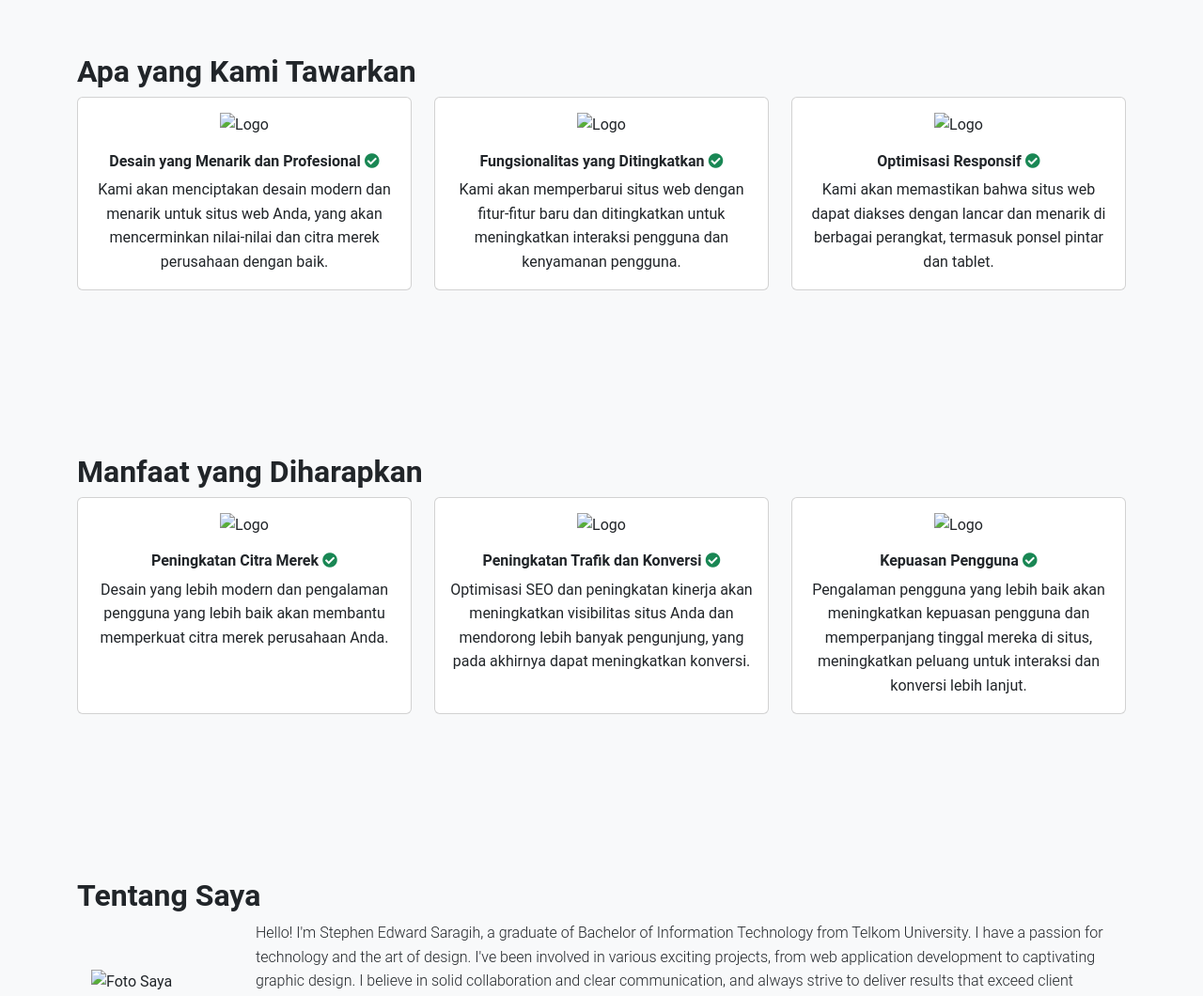
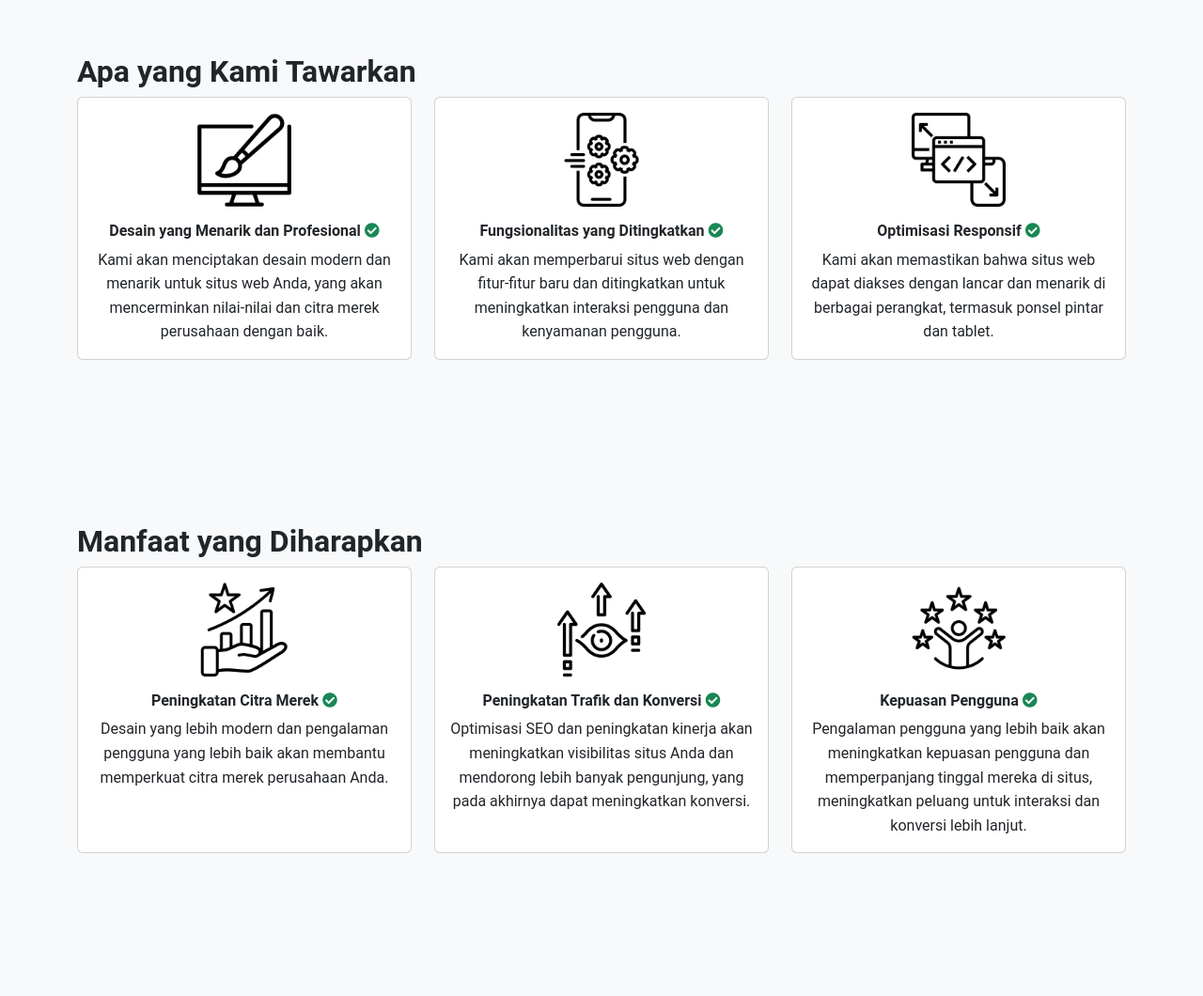
Before and after one commit to stephensaragih/webdev, a plain HTML site: page index.html in a window 1280 px wide. Shown: the part 480-1540 px from the top of the page at 94% size. Drawn offline with nearby package versions, Linux system fonts and the light colour scheme.

Commit message:
index.html

```diff
--- a/index.html
+++ b/index.html
@@ -59,7 +59,7 @@
                 <div class="col-lg-4 mb-4">
                     <div class="card h-100">
                         <div class="card-body text-center">
-                            <img src="img/1.design.png" alt="Logo" class="img-fluid mb-3" width="100">
+                            <img src="1.design.png" alt="Logo" class="img-fluid mb-3" width="100">
                             <h5 class="card-title">Desain yang Menarik dan Profesional <i class="fas fa-check-circle text-success"></i></h5>
                             <p class="card-text">Kami akan menciptakan desain modern dan menarik untuk situs web Anda, yang akan mencerminkan nilai-nilai dan citra merek perusahaan dengan baik.</p>
                         </div>
@@ -68,7 +68,7 @@
                 <div class="col-lg-4 mb-4">
                     <div class="card h-100">
                         <div class="card-body text-center">
-                            <img src="img/2.function.png" alt="Logo" class="img-fluid mb-3" width="100">
+                            <img src="2.function.png" alt="Logo" class="img-fluid mb-3" width="100">
                             <h5 class="card-title">Fungsionalitas yang Ditingkatkan <i class="fas fa-check-circle text-success"></i></h5>
                             <p class="card-text">Kami akan memperbarui situs web dengan fitur-fitur baru dan ditingkatkan untuk meningkatkan interaksi pengguna dan kenyamanan pengguna.</p>
                         </div>
@@ -77,7 +77,7 @@
                 <div class="col-lg-4 mb-4">
                     <div class="card h-100">
                         <div class="card-body text-center">
-                            <img src="img/3.responsive.png" alt="Logo" class="img-fluid mb-3" width="100">
+                            <img src="3.responsive.png" alt="Logo" class="img-fluid mb-3" width="100">
                             <h5 class="card-title">Optimisasi Responsif <i class="fas fa-check-circle text-success"></i></h5>
                             <p class="card-text">Kami akan memastikan bahwa situs web dapat diakses dengan lancar dan menarik di berbagai perangkat, termasuk ponsel pintar dan tablet.</p>
                         </div>
@@ -95,7 +95,7 @@
                 <div class="col-lg-4 mb-4">
                     <div class="card h-100">
                         <div class="card-body text-center">
-                            <img src="img/4.brandimg.png" alt="Logo" class="img-fluid mb-3" width="100">
+                            <img src="4.brandimg.png" alt="Logo" class="img-fluid mb-3" width="100">
                             <h5 class="card-title">Peningkatan Citra Merek <i class="fas fa-check-circle text-success"></i></h5>
                             <p class="card-text">Desain yang lebih modern dan pengalaman pengguna yang lebih baik akan membantu memperkuat citra merek perusahaan Anda.</p>
                         </div>
@@ -104,7 +104,7 @@
                 <div class="col-lg-4 mb-4">
                     <div class="card h-100">
                         <div class="card-body text-center">
-                            <img src="img/5.traffic.png" alt="Logo" class="img-fluid mb-3" width="100">
+                            <img src="5.traffic.png" alt="Logo" class="img-fluid mb-3" width="100">
                             <h5 class="card-title">Peningkatan Trafik dan Konversi <i class="fas fa-check-circle text-success"></i></h5>
                             <p class="card-text">Optimisasi SEO dan peningkatan kinerja akan meningkatkan visibilitas situs Anda dan mendorong lebih banyak pengunjung, yang pada akhirnya dapat meningkatkan konversi.</p>
                         </div>
@@ -113,7 +113,7 @@
                 <div class="col-lg-4 mb-4">
                     <div class="card h-100">
                         <div class="card-body text-center">
-                            <img src="img/6.cust.png" alt="Logo" class="img-fluid mb-3" width="100">
+                            <img src="6.cust.png" alt="Logo" class="img-fluid mb-3" width="100">
                             <h5 class="card-title">Kepuasan Pengguna <i class="fas fa-check-circle text-success"></i></h5>
                             <p class="card-text">Pengalaman pengguna yang lebih baik akan meningkatkan kepuasan pengguna dan memperpanjang tinggal mereka di situs, meningkatkan peluang untuk interaksi dan konversi lebih lanjut.</p>
                         </div>
@@ -129,7 +129,7 @@
             <h2 class="section-title">Tentang Saya</h2>
             <div class="row align-items-center">
                 <div class="col-lg-2 mb-4">
-                    <img src="img/foto.png" alt="Foto Saya" style="max-width: 150px; margin-left: 15px;" >
+                    <img src="foto.png" alt="Foto Saya" style="max-width: 150px; margin-left: 15px;" >
                 </div>
                 <div class="col-lg-10 mb-4">
                     <p class="lead" style="margin: 0;">Hello! I'm Stephen Edward Saragih, a graduate of Bachelor of Information Technology from Telkom University. I have a passion for technology and the art of design. I've been involved in various exciting projects, from web application development to captivating graphic design. I believe in solid collaboration and clear communication, and always strive to deliver results that exceed client expectations. Thank you for visiting my profile! I'm eager to discuss collaboration opportunities and new projects. Feel free to reach out to me!</p>
```
